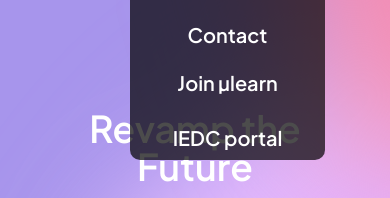
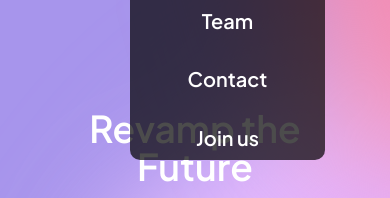
Before and after one commit to SHIBINSHA02/Mulearn_IEDC_MEC, a React (Vite) app: page / in a window 390 px wide. Both pictures are taken after a click on the button 356 px from the left and 34 px from the top of the page. Shown: the part 193-391 px from the top of the page. Built offline with nearby package versions, Linux system fonts and the light colour scheme.

Commit message:
add opacity to navbar

```diff
--- a/src/Components/Navbar/Navbar.tsx
+++ b/src/Components/Navbar/Navbar.tsx
@@ -3,7 +3,6 @@ import { useEffect, useState } from "react";
 import { ULearn } from "../../assets/svg/svg";
 import { useReactPath } from "./path.hook.ts";
 import { AiOutlineMenu } from "react-icons/ai";
-import data from "../../../data.json";
 
 const Navbar = () => {
     const [openmenu, setopenmenu] = useState(false);
@@ -19,7 +18,7 @@ const Navbar = () => {
     useEffect(() => {}, [path]);
 
     const changeNavBg = () => {
-        window.scrollY >= 150 ? setNavBg(true) : setNavBg(false);
+        window.scrollY >= 600 ? setNavBg(true) : setNavBg(false);
     };
 
     useEffect(() => {
@@ -33,7 +32,7 @@ const Navbar = () => {
         <div
             className={styles.navbarWrapper}
             style={{
-                background: navbg ? "rgba(255,255,255,0.4)" : "transparent",
+                background: navbg ? "rgb(191 186 186)" : "transparent",
             }}
         >
             <div className={styles.navbarLeft}>
@@ -96,10 +95,7 @@ const Navbar = () => {
                             </a>
                         ))}
                         <button>
-                            <a href="http://app.mulearn.org">Join µlearn</a>
-                        </button>
-                        <button>
-                            <a href="http://app.mulearn.org">IEDC portal</a>
+                            <a href="#iedc">Join us</a>
                         </button>
                     </div>
                 )}
```
